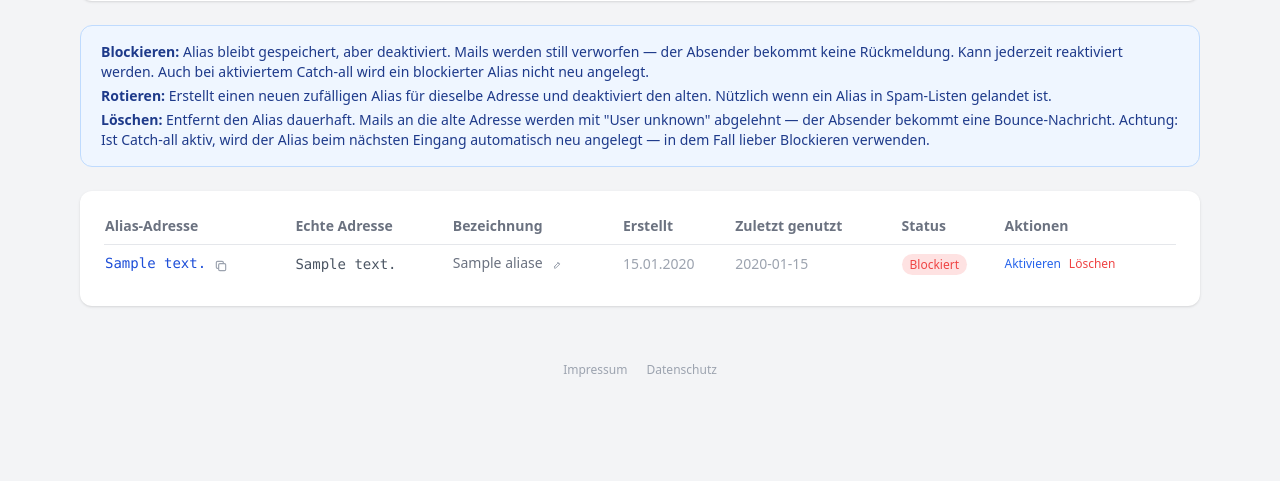
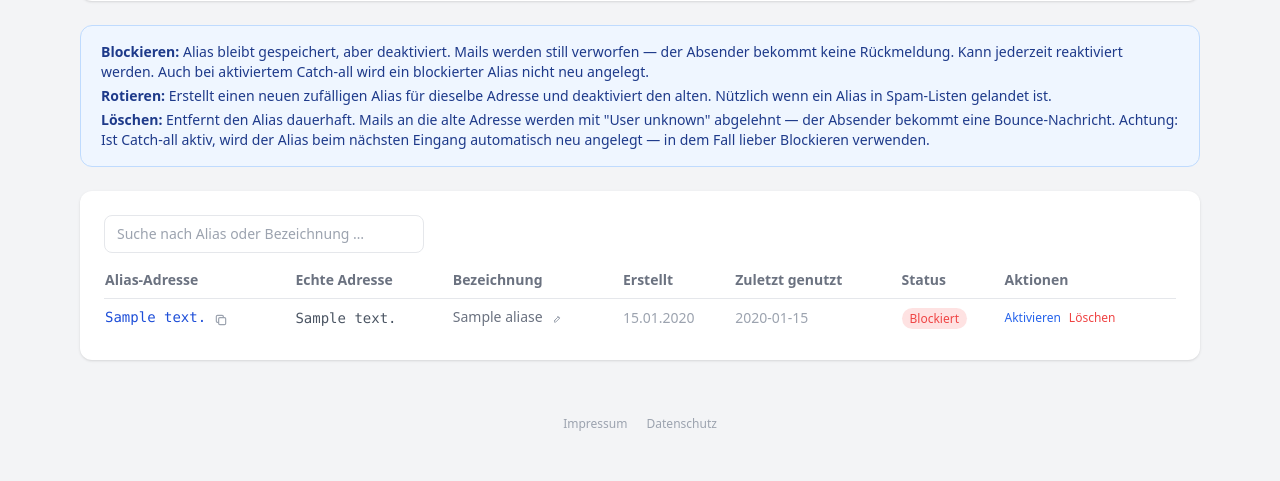
Before and after one commit to boernie77/EmailRelay, a FastAPI app: template alias-api/templates/aliases.html in a window 1280 px wide. Shown: the part 319-800 px from the top of the page. Run offline with FastAPI, Linux system fonts and the light colour scheme; the template is opened without the code that fills it: most values are stand-ins (such as "Sample title", 1, 10 or a date in 2020); some libraries are stand-ins or nearby versions.

Commit message:
Auto-update: 2026-04-19 14:20

```diff
--- a/alias-api/templates/aliases.html
+++ b/alias-api/templates/aliases.html
@@ -99,6 +99,16 @@ block content %}
 <!-- Alias-Liste -->
 <div class="bg-white rounded-xl shadow p-6">
   {% if aliases %}
+  <div class="mb-4 flex items-center gap-2">
+    <input
+      type="search"
+      id="alias-search"
+      placeholder="Suche nach Alias oder Bezeichnung …"
+      autocomplete="off"
+      class="border rounded-lg px-3 py-2 text-sm w-full sm:w-80 focus:outline-none focus:ring-2 focus:ring-blue-400"
+    >
+    <span id="alias-search-count" class="text-xs text-gray-400"></span>
+  </div>
   <table class="w-full text-sm">
     <thead>
       <tr class="text-left text-gray-500 border-b">
```
